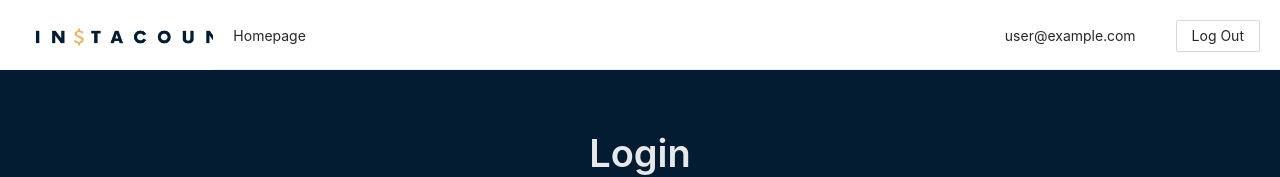
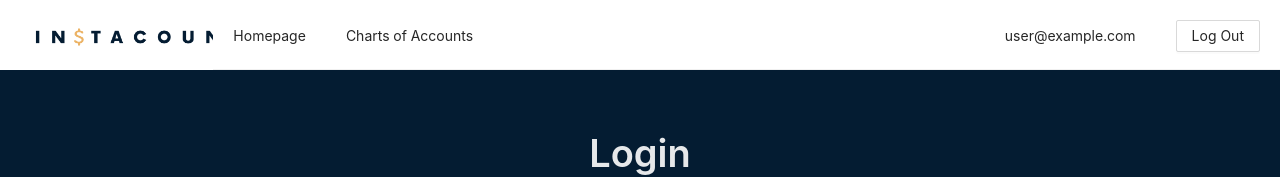
Before and after one commit to jmurph1924/sad-web, a React (Create React App) app: page / in a window 1280 px wide. Shown: the top 177 px of the page. Built offline with nearby package versions, Linux system fonts and the light colour scheme; no server answers; the database is empty; sample sign-in values are in the browser's storage.

Commit message:
Added Charts of accounts to header

```diff
--- a/src/pages/Header.js
+++ b/src/pages/Header.js
@@ -62,6 +62,11 @@ const MenuItemizer = () => {
                       Homepage
                     </Link>
                   </Menu.Item>
+                  <Menu.Item jey="ChartsOfAccounts" style={{paddingTop: "13px"}}>
+                    <Link to="/ChartsOfAccounts">
+                      Charts of Accounts
+                    </Link>
+                  </Menu.Item>
                   {/* Checks to see if the user is an administrator */}
                   { users?.some((e) => _.isEqual(e.data.email, currentUser?.email) && _.isEqual(e.data.role, "Administrator")) &&
                   <Menu.Item key="administrator" style={{paddingTop: "13px"}}>
```
